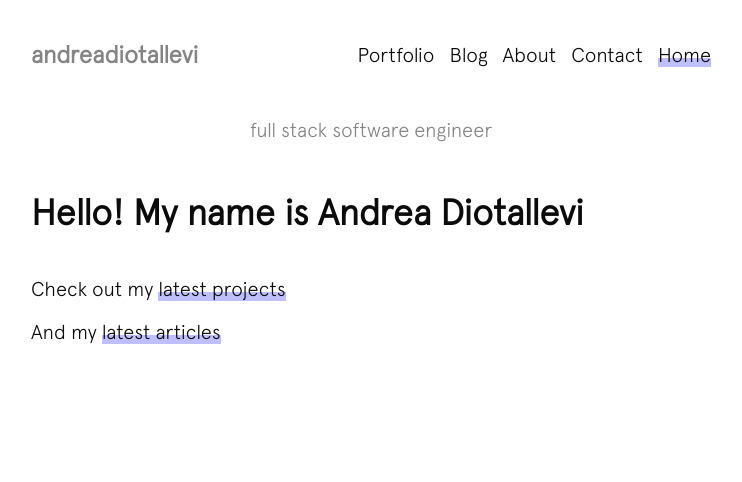
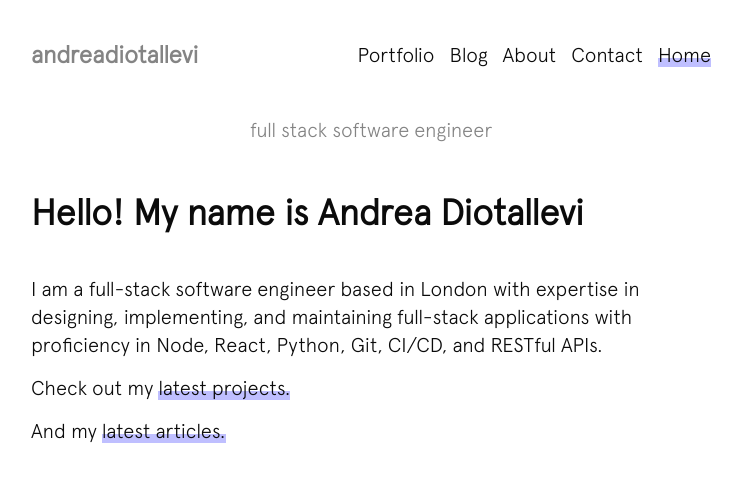
Before and after one commit to AndreaDiotallevi/personal-website, a React (Create React App) app: page / in a window 1280 px wide. Shown: the top 482 px of the page, without its empty margins (269-1011 px from the left). Built offline with nearby package versions, Linux system fonts and the light colour scheme.

Commit message:
Amend Home component

```diff
--- a/src/components/Home.js
+++ b/src/components/Home.js
@@ -7,10 +7,15 @@ const Home = () => {
       <div className="home-container">
         <h1>Hello! My name is Andrea Diotallevi</h1>
         <p>
-          Check out my <Link to="/portfolio">latest projects</Link>
+          I am a full-stack software engineer based in London with expertise in
+          designing, implementing, and maintaining full-stack applications with
+          proficiency in Node, React, Python, Git, CI/CD, and RESTful APIs.
         </p>
         <p>
-          And my <Link to="/blog">latest articles</Link>
+          Check out my <Link to="/portfolio">latest projects.</Link>
+        </p>
+        <p>
+          And my <Link to="/blog">latest articles.</Link>
         </p>
       </div>
     </div>
```
